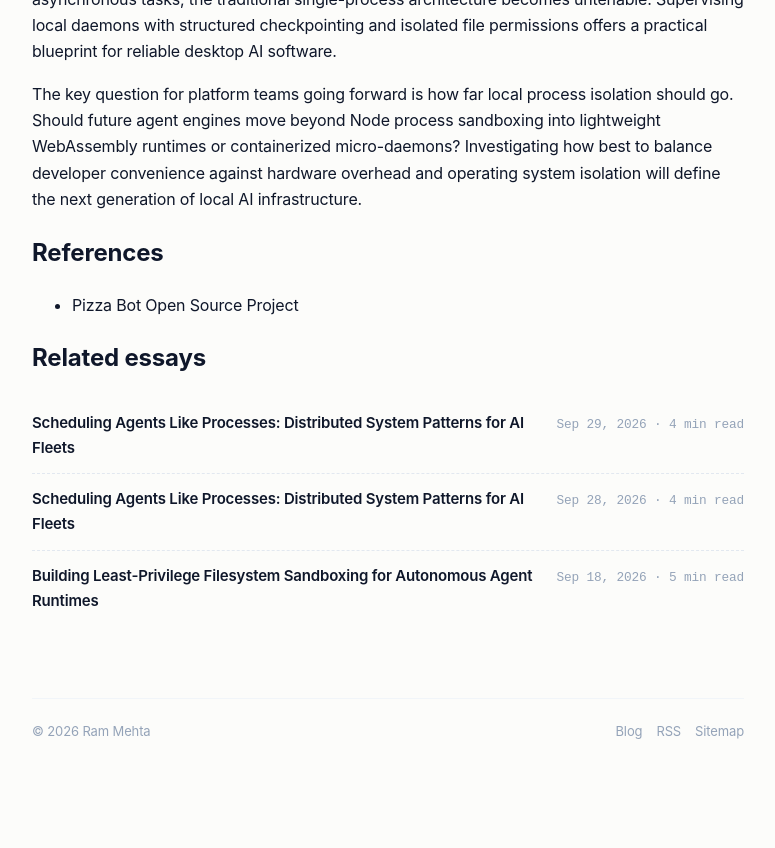
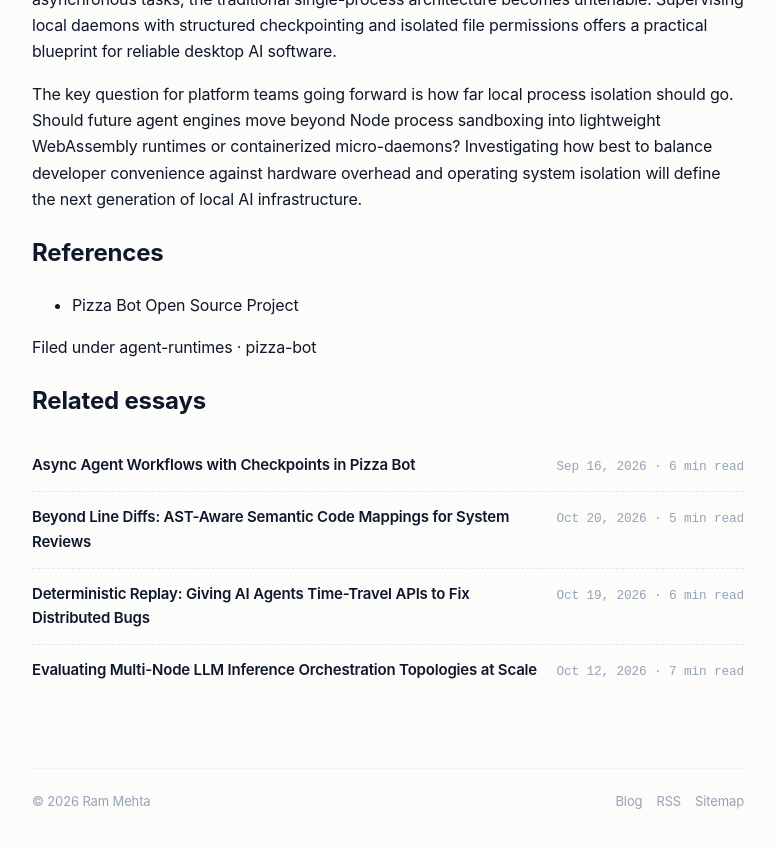
Before and after one commit to rammehta1899/rammehta1899.github.io, a Jekyll site: the page built from _posts/2026-09-17-supervising-local-agent-daemons-multi-client-sse-architectures-in-pizza-bot.md, in a window 1280 px wide and 900 px high, scrolled down 2407 px. Shown: the top 848 px of the window, without its empty margins (252-1027 px from the left). Built offline with Jekyll 4.4.1, drawn with Linux system fonts in a browser that asks for light colours; our own code applies the rules of GitHub Pages for plain Markdown files.

Commit message:
Labels system, rarest-first related posts, dark mode, nav tracking, favicon, dedup + short titles

```diff
--- a/_posts/2026-09-17-supervising-local-agent-daemons-multi-client-sse-architectures-in-pizza-bot.md
+++ b/_posts/2026-09-17-supervising-local-agent-daemons-multi-client-sse-architectures-in-pizza-bot.md
@@ -1,8 +1,9 @@
 ---
-title: "Supervising Local Agent Daemons: Multi-Client SSE Architectures in Pizza Bot"
+title: 'Supervising Agent Daemons: Multi-Client SSE in Pizza Bot'
 description: "How Pizza Bot uses supervised Node.js daemons, HTTP/SSE, and LangGraph checkpoints to build resilient, multi-client local AI workflows."
 categories: ["Engineering", "AI/ML"]
 tags: ["platform engineering", "ai agents", "architecture", "electron", "node.js"]
+labels: [agent-runtimes, pizza-bot]
 ---
 When developers build local AI interfaces, they frequently bind agent execution directly to the UI thread. If you refresh the browser tab or close an Electron renderer, your multi-step tool invocation dies midway through execution. The open-source project [Pizza Bot](https://github.com/pizza-bot-app/pizza-bot) tackles this reliability gap by decoupling stateful agent runtimes from the client interface into a dedicated, supervised background daemon. Originally developed at Amazon and released under the Apache 2.0 license, the project demonstrates how local-first software can handle long-running agentic work without risking orphaned runs or corrupted execution states.
 
```
